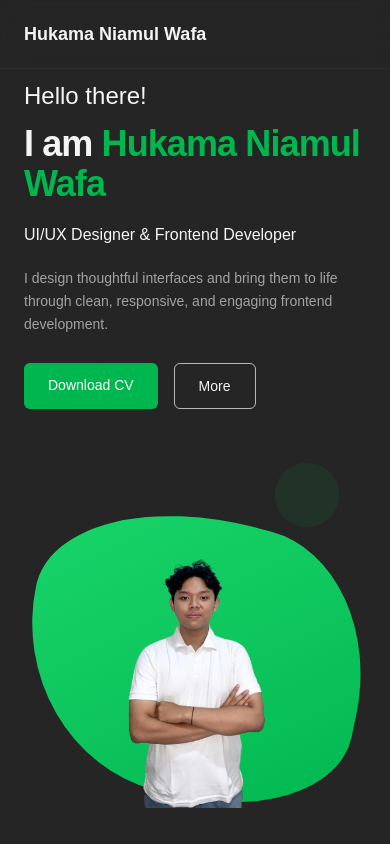
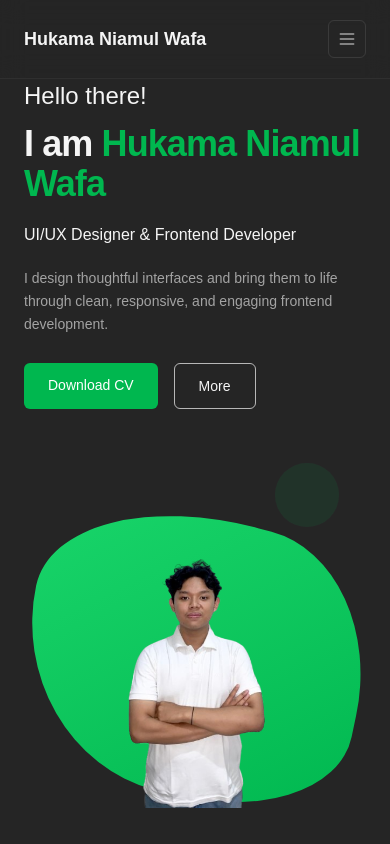
Before and after one commit to waappp/web-portfolio, a Nuxt app: page / in a window 390 px wide. Shown: the top 844 px of the page. Built offline with nearby package versions, Linux system fonts and the light colour scheme.

Commit message:
Update portfolio

```diff
--- a/app/components/Navbar.vue
+++ b/app/components/Navbar.vue
@@ -1,12 +1,25 @@
+<script setup lang="ts">
+import { ref } from 'vue'
+
+const isMenuOpen = ref(false)
+
+const toggleMenu = () => {
+  isMenuOpen.value = !isMenuOpen.value
+}
+
+const closeMenu = () => {
+  isMenuOpen.value = false
+}
+</script>
+
 <template>
   <header class="fixed top-0 left-0 z-50 w-full border-b border-white/5 bg-background/95 backdrop-blur-md">
-    <nav
-      class="mx-auto flex max-w-7xl items-center justify-between px-6 py-5 lg:px-8"
-    >
+    <nav class="mx-auto flex max-w-7xl items-center justify-between px-6 py-5 lg:px-8">
       <!-- Logo -->
       <NuxtLink
         to="/"
         class="text-lg font-semibold text-primary"
+        @click="closeMenu"
       >
         Hukama Niamul Wafa
       </NuxtLink>
@@ -42,6 +55,30 @@
         </a>
       </div>
 
+      <!-- Mobile Menu Button -->
+      <button
+        type="button"
+        class="inline-flex items-center justify-center rounded-md border border-white/10 p-2 text-secondary md:hidden"
+        aria-label="Toggle menu"
+        @click="toggleMenu"
+      >
+        <span class="sr-only">Open menu</span>
+        <svg
+          xmlns="http://www.w3.org/2000/svg"
+          class="h-5 w-5"
+          fill="none"
+          viewBox="0 0 24 24"
+          stroke="currentColor"
+          stroke-width="1.8"
+        >
+          <path
+            stroke-linecap="round"
+            stroke-linejoin="round"
+            d="M4 6h16M4 12h16M4 18h16"
+          />
+        </svg>
+      </button>
+
       <!-- Let's Talk -->
       <a
         href="#contact"
@@ -50,5 +87,42 @@
         Let's Talk
       </a>
     </nav>
+
+    <!-- Mobile Navigation -->
+    <div v-if="isMenuOpen" class="border-t border-white/5 bg-background/95 px-6 py-4 md:hidden">
+      <div class="flex flex-col gap-3">
+        <NuxtLink
+          to="/"
+          class="text-sm text-secondary transition hover:text-accent"
+          @click="closeMenu"
+        >
+          Home
+        </NuxtLink>
+
+        <a
+          href="#about"
+          class="text-sm text-secondary transition hover:text-accent"
+          @click="closeMenu"
+        >
+          About
+        </a>
+
+        <a
+          href="#portfolio"
+          class="text-sm text-secondary transition hover:text-accent"
+          @click="closeMenu"
+        >
+          Portfolio
+        </a>
+
+        <a
+          href="#contact"
+          class="text-sm text-secondary transition hover:text-accent"
+          @click="closeMenu"
+        >
+          Contact
+        </a>
+      </div>
+    </div>
   </header>
 </template>
```
